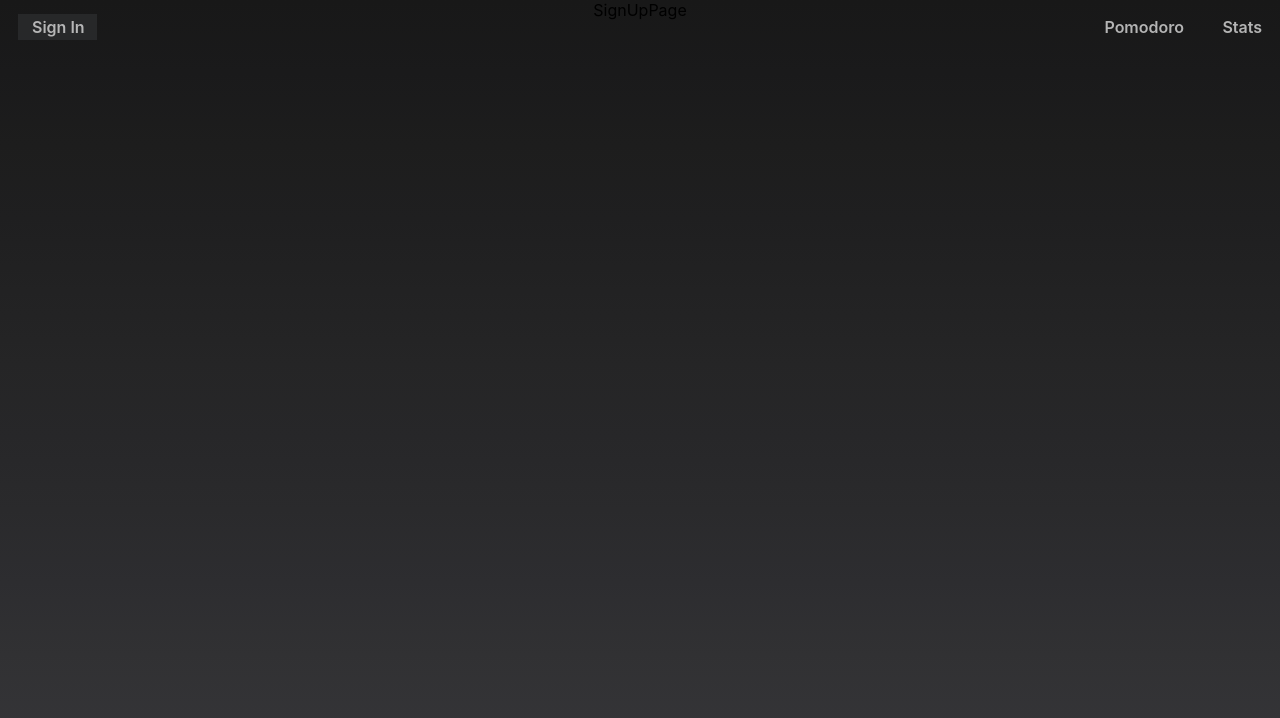
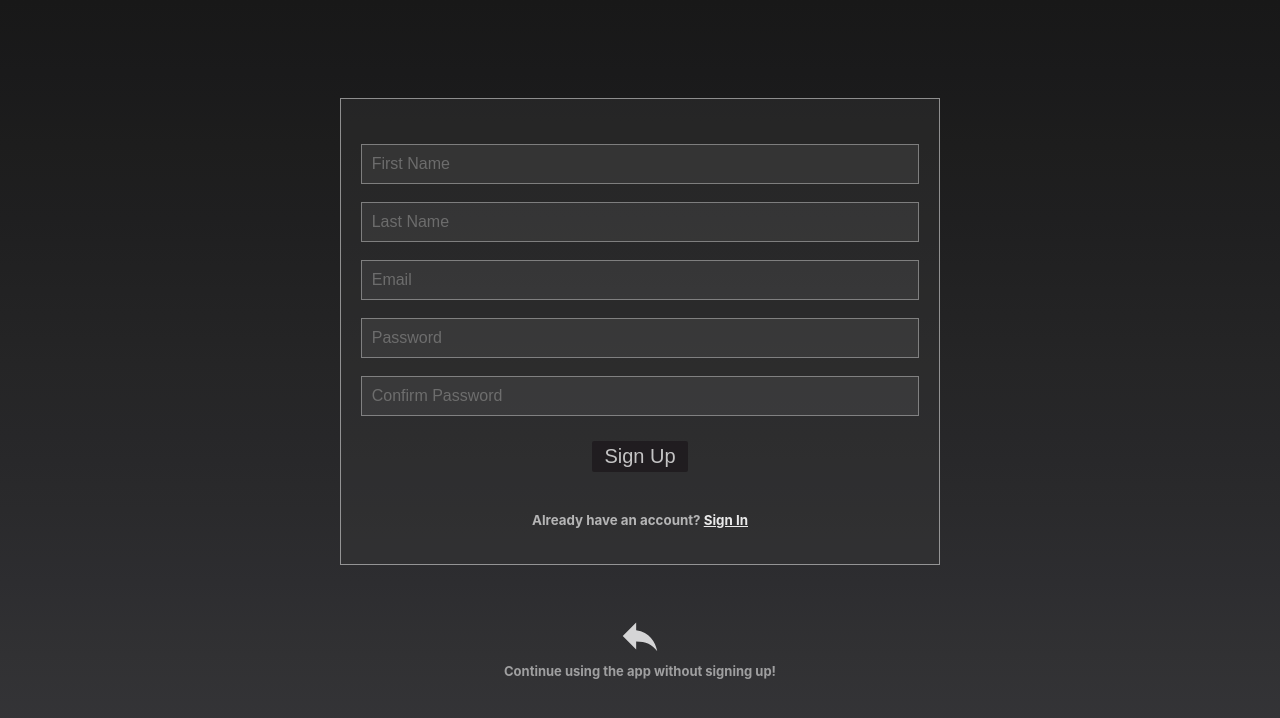
Before and after one commit to younis3/pomodoro, a React (Create React App) app: page /signup in a window 1280 px wide. Shown: the top 718 px of the page. Built offline with nearby package versions, Linux system fonts and the light colour scheme.

Commit message:
sign up page

```diff
--- a/src/components/Navbar.jsx
+++ b/src/components/Navbar.jsx
@@ -15,6 +15,7 @@ const Navbar = () => {
   useEffect(() => {
     switch (urlLocation) {
       case "/login":
+      case "/signup":
         navRef.current.classList.add("hide");
         break;
       case "/":
--- a/src/pages/LoginPage.jsx
+++ b/src/pages/LoginPage.jsx
@@ -14,7 +14,7 @@ const LoginPage = () => {
             <input type={"password"} placeholder={"Password"} />
             <button>Sign In</button>
             <h4 style={{ marginTop: "3vh" }}>
-              Don't have an account? <a href="/signup">Sign Up</a>
+              Don't have an account? <Link to="/signup">Sign Up</Link>
             </h4>
             <h4>
               Or Sign In with
--- a/src/pages/NotFound.jsx
+++ b/src/pages/NotFound.jsx
@@ -1,8 +1,8 @@
 const NotFound = () => {
   return (
-    <div style={{ marginTop: "20vh" }}>
+    <div style={{ paddingTop: "20vh" }}>
       <h1 style={{ color: "rgba(255, 255, 255, 0.9)" }}>404 Error</h1>
-      <h2 style={{ color: "rgba(255, 255, 255, 0.8)" }}>Page not Found!</h2>
+      <h2 style={{ color: "rgba(255, 255, 255, 0.8)" }}>Page Not Found!</h2>
     </div>
   );
 };
--- a/src/pages/SignUpPage.jsx
+++ b/src/pages/SignUpPage.jsx
@@ -1,7 +1,121 @@
-import React from "react";
+import styled from "styled-components";
+import { Link } from "react-router-dom";
+import ReplyIcon from "@mui/icons-material/Reply";
 
 const SignUpPage = () => {
-  return <div>SignUpPage</div>;
+  return (
+    <div>
+      <StyledOuter>
+        <StyledFormContainer>
+          <StyledForm>
+            <input type={"text"} placeholder={"First Name"} />
+            <input type={"text"} placeholder={"Last Name"} />
+            <input type={"email"} placeholder={"Email"} />
+            <input type={"password"} placeholder={"Password"} />
+            <input type={"password"} placeholder={"Confirm Password"} />
+            <button>Sign Up</button>
+            <h4 style={{ marginTop: "3vh" }}>
+              Already have an account? <Link to="/login">Sign In</Link>
+            </h4>
+          </StyledForm>
+        </StyledFormContainer>
+        <StyledContinue>
+          <Link to="/" style={{ textDecoration: "none" }}>
+            <ReplyIcon style={{ color: "white", fontSize: "46px" }} />
+            <h3>Continue using the app without signing up!</h3>
+          </Link>
+        </StyledContinue>
+      </StyledOuter>
+    </div>
+  );
 };
 
 export default SignUpPage;
+//
+//
+//
+//
+//
+/****************** styles ******************/
+const StyledOuter = styled.div`
+  display: flex;
+  flex-direction: column;
+  justify-content: center;
+  align-items: center;
+  overflow-x: hidden;
+  overflow-y: hidden;
+  height: 100vh;
+`;
+
+const StyledFormContainer = styled.div`
+  margin-top: -3vh;
+  width: 600px;
+  background-color: #3b393962;
+  opacity: 0.9;
+  padding: 36px 14px;
+  border: 1px solid #ffffff89;
+  @media (max-width: 650px) {
+    width: 88vw;
+  }
+`;
+
+const StyledForm = styled.form`
+  display: flex;
+  flex-direction: column;
+  justify-content: center;
+  align-items: center;
+
+  input {
+    width: 98%;
+    padding: 10px;
+    margin: 9px;
+    background-color: #ffffff11;
+    border: 1px solid #dedede7d;
+    color: #ffffff;
+    font-size: 16px;
+    &:focus {
+      outline: none !important;
+      border: 1px solid #63e7de7a;
+      box-shadow: 0 0 5px #719ece;
+    }
+  }
+
+  button {
+    padding: 4px 12px;
+    margin-top: 2vh;
+    margin-bottom: 2vh;
+    font-size: 20px;
+    color: rgb(255, 255, 255);
+    background-color: rgb(29, 24, 28);
+    border: none;
+    border-radius: 2px;
+    cursor: pointer;
+    opacity: 0.8;
+    &:hover {
+      background-color: rgb(86, 116, 161);
+    }
+  }
+  h4 {
+    margin-top: 1vh;
+    font-size: smaller;
+    color: #f5f5f5c1;
+    a {
+      color: #ffffff;
+    }
+  }
+`;
+
+const StyledContinue = styled.div`
+  margin-top: 6vh;
+  opacity: 0.8;
+  width: 100%;
+  &:hover {
+    cursor: pointer;
+    color: #7896ef;
+  }
+  h3 {
+    color: whitesmoke;
+    opacity: 0.7;
+    font-size: small;
+  }
+`;
--- a/src/pages/StatsPage.jsx
+++ b/src/pages/StatsPage.jsx
@@ -1,7 +1,11 @@
 import React from "react";
 
 const StatsPage = () => {
-  return <div>Stats Page!!</div>;
+  return (
+    <div style={{ paddingTop: "20vh" }}>
+      <h1 style={{ color: "rgba(255, 255, 255, 0.9)" }}>Stats will be here</h1>
+    </div>
+  );
 };
 
 export default StatsPage;
```
